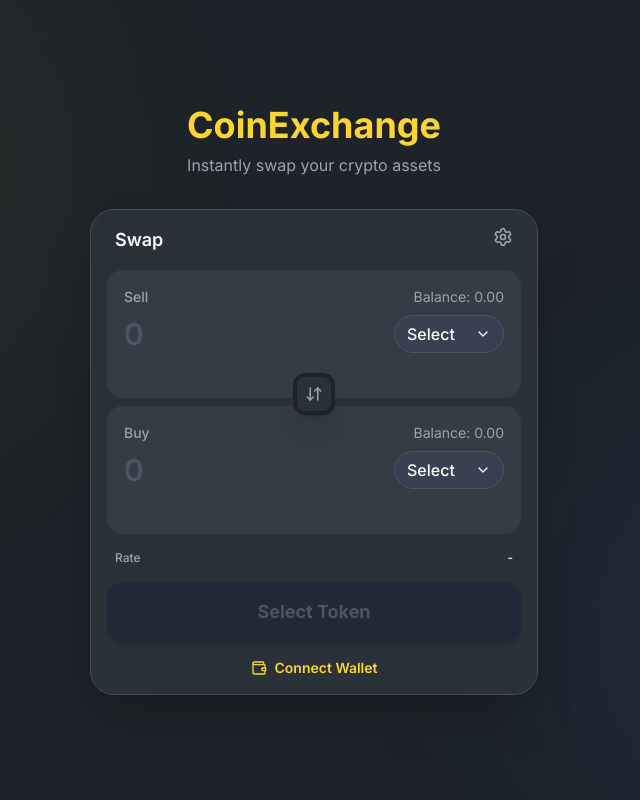
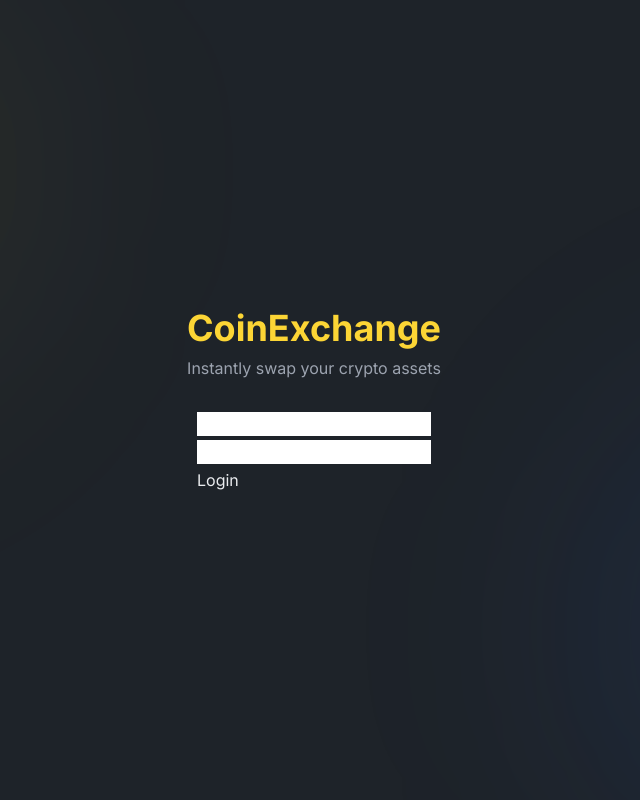
Before and after one commit to Nolking/coin_exchange, a React (Vite) app: page / in a window 1280 px wide. Shown: the whole page, without its empty margins (326-966 px from the left). Built offline with nearby package versions, Linux system fonts and the light colour scheme; no server answers.

Commit message:
test function

```diff
--- a/App.tsx
+++ b/App.tsx
@@ -6,7 +6,51 @@ import { ToastMessage } from './types';
 const App: React.FC = () => {
   const [toasts, setToasts] = useState<ToastMessage[]>([]);
   const [theme, setTheme] = useState<'dark' | 'light'>('dark');
+  const [username, setUsername] = useState<string>('');
+  const [password, setPassword] = useState<string>('');
+  const [isLoading, setIsLoading] = useState<boolean>(false);
+  const [isLoggedIn, setIsLoggedIn] = useState<'default' | 'success' | 'failed'>('default');
+    const user = {
+    username: "testuser",
+    password: "password123"
+  }
+  const submitHandler = (e: React.FormEvent) => {
+    e.preventDefault();
+    if (username.trim() === '' || password.trim() === '') {
+      addToast({ type: 'error', message: 'Username and password cannot be empty.' });
+      return;
+    }
+    setIsLoading(true);
+    setTimeout(() => {
+      setIsLoading(false);
+      if (username === user.username && password === user.password) {
+        setIsLoggedIn('success');
+        addToast({ type: 'success', message: 'Login successful!' });
+      } else {
+        setIsLoggedIn('failed');
+        addToast({ type: 'error', message: 'Invalid username or password.' });
+      }
+    }, 500);
 
+    console.log('Submitted username:', username);
+  };
+
+
+  const inputHandler = (field: 'username' | 'password') => (e: React.ChangeEvent<HTMLInputElement>) => {
+    let prev = field === 'username' ? username : password;
+    if (!/^[A-Za-z0-9]+$/.test(e.target.value)) {
+      if (e.target.value === '') {
+        prev = '';
+      }
+      e.target.value = prev;
+      return;
+    }
+    if (field === 'username') {
+      setUsername(e.target.value);
+    } else {
+      setPassword(e.target.value);
+    }
+  };
   useEffect(() => {
     // Check local storage or system preference on mount
     const savedTheme = localStorage.getItem('theme') as 'dark' | 'light' | null;
@@ -62,11 +106,16 @@ const App: React.FC = () => {
                 <p className={`transition-colors ${theme === 'dark' ? 'text-gray-400' : 'text-gray-600'}`}>Instantly swap your crypto assets</p>
              </div>
 
-             <SwapCard
-                addToast={addToast}
-                theme={theme}
-                toggleTheme={toggleTheme}
-             />
+            <form>
+
+              <input label='username' onChange={inputHandler('username') } className="block mb-1 text-black"  type="text" ></input>
+              <input onChange={inputHandler('password')} type="password" className="block text-black mb-1"></input>
+              <div className="text-white">{isLoading && 'Loading...'}</div>
+
+              <button type="submit" onClick={submitHandler}>
+                {{ 'default': 'Login', 'success': 'Logged In', 'failed': 'Login Failed'}[isLoggedIn]}
+              </button>
+            </form>
         </div>
 
         <ToastContainer toasts={toasts} removeToast={removeToast} />
```
